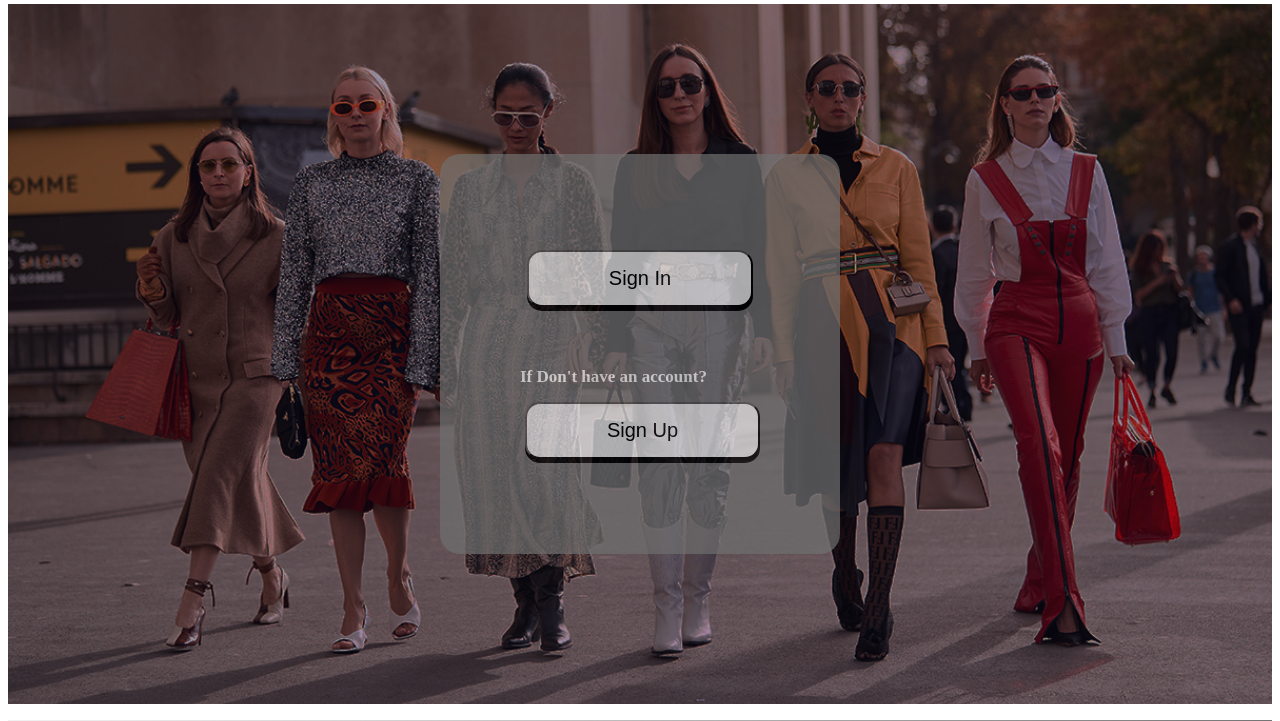
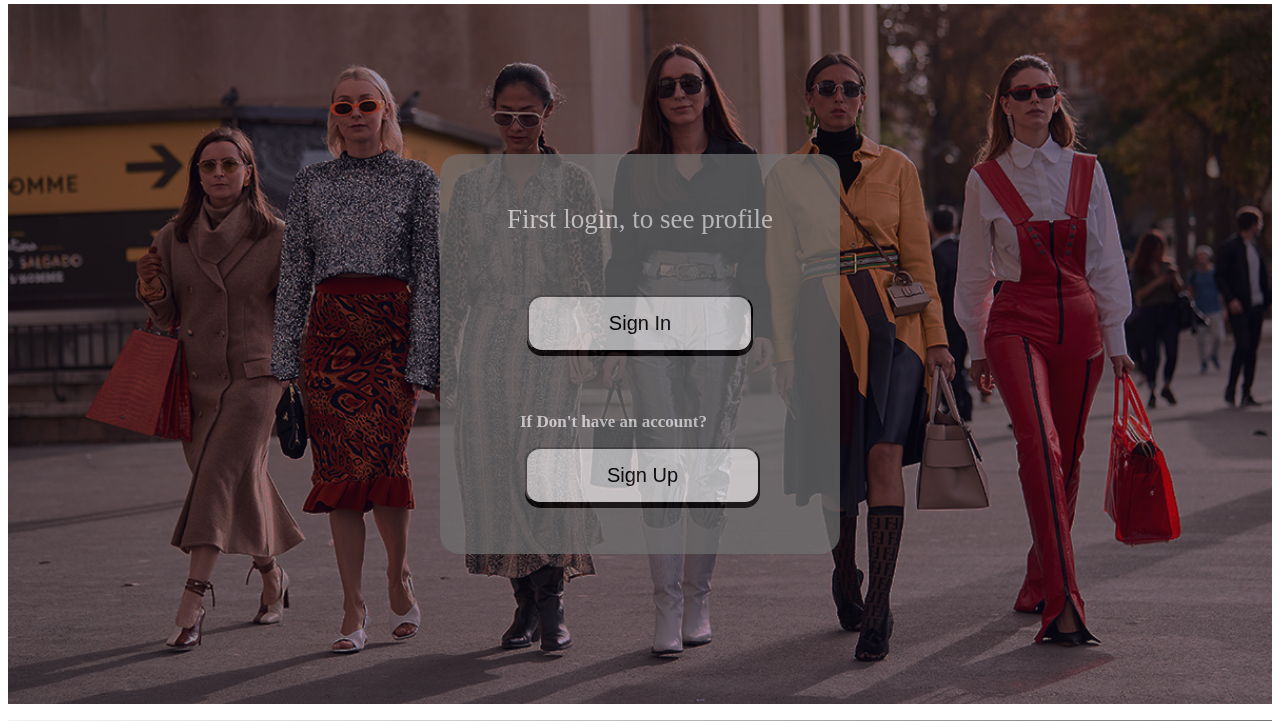
Before and after one commit to SLIIT-Group-projects/SLIIT-Y1S2-IWTproject, a PHP site: page /profileS.php in a window 1280 px wide. Shown: the part 168-889 px from the top of the page. Run offline with PHP 8.4, Linux system fonts and the light colour scheme.

Commit message:
profile page text edit

```diff
--- a/css/DahamProfileAbout.css
+++ b/css/DahamProfileAbout.css
@@ -557,6 +557,10 @@
   font-weight: bold;
   font-size: 17px;
 }
+.nprof_signIn_btn_sec_para{
+  color: white;
+  font-size: 27px;
+}
 .nprof_signIn_btn:hover{
   background-color: #0d0c22;
   color: white;
--- a/profileS.php
+++ b/profileS.php
@@ -21,6 +21,7 @@ session_start();
         <body>
             <div class='nprof_section'>
                 <div class='nprof_btn'>
+                <label class='nprof_signIn_btn_sec_para'>First login, to see profile </label>
                     <a href='login.php'><input type='button' class='nprof_signIn_btn' value='Sign In'></a>
                     <div class='nprof_signup_btn_sec'>
                         <label class='nprof_signup_btn_sec_para'>If Don't have an account?</label></br>
```
